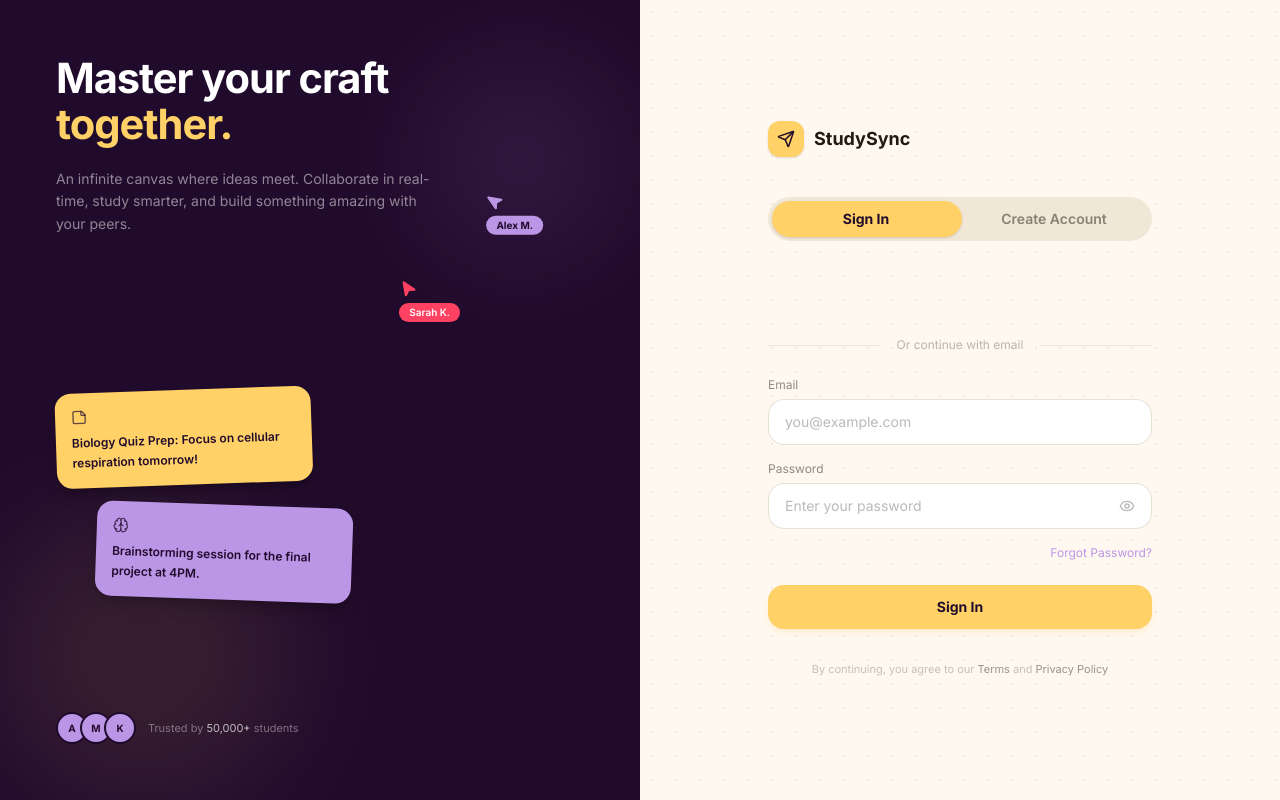
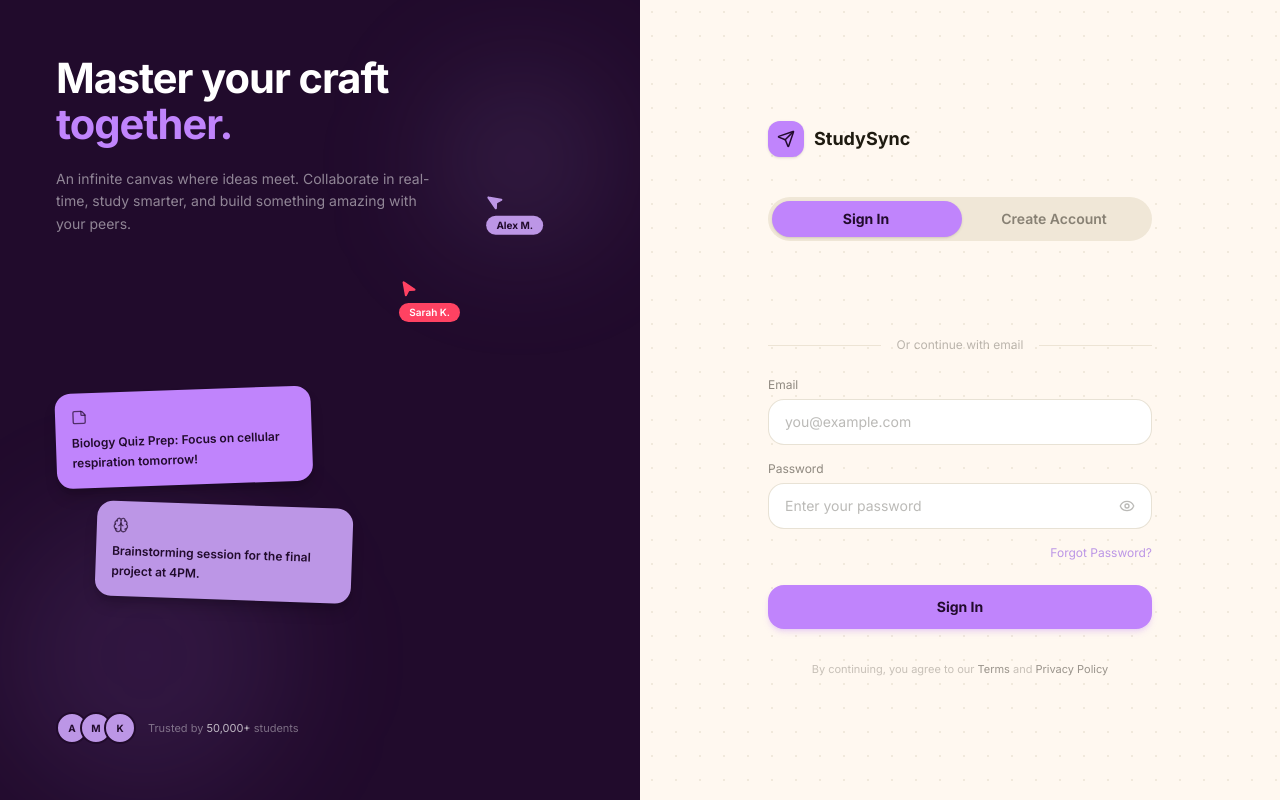
Before and after one commit to Manish546-gif/studysync, a React (Vite) app in the folder client/: page /login in a window 1280 px wide. Built offline with nearby package versions, Linux system fonts and the light colour scheme; no server answers.

Commit message:
style(auth): replace yellow elements with Electric Violet and Lavender theme

```diff
--- a/client/src/index.css
+++ b/client/src/index.css
@@ -5,15 +5,15 @@
   --color-on-surface: #1f1b11;
   --color-on-background: #1f1b11;
   --color-background: #fff8f0;
-  --color-primary: #5c2079;
-  --color-primary-container: #ffd166;
+  --color-primary: #9d4edd;
+  --color-primary-container: #c084fc;
   --color-on-primary: #ffffff;
   --color-on-primary-container: #210b2c;
   --color-on-primary-fixed: #210b2c;
   --color-on-primary-fixed-variant: #3b124d;
-  --color-primary-fixed: #ffd166;
-  --color-primary-fixed-dim: #f2c252;
-  --color-inverse-primary: #ffd166;
+  --color-primary-fixed: #e9d5ff;
+  --color-primary-fixed-dim: #c084fc;
+  --color-inverse-primary: #c084fc;
   --color-secondary: #5b588f;
   --color-secondary-container: #c4c0fe;
   --color-on-secondary: #ffffff;
@@ -63,15 +63,15 @@
   --color-on-surface: #e8e6f0;
   --color-on-background: #e8e6f0;
   --color-background: #1a1a2e;
-  --color-primary: #ffd166;
+  --color-primary: #c084fc;
   --color-primary-container: #331542;
   --color-on-primary: #210b2c;
-  --color-on-primary-container: #ffd166;
+  --color-on-primary-container: #e9d5ff;
   --color-on-primary-fixed: #210b2c;
   --color-on-primary-fixed-variant: #3b124d;
-  --color-primary-fixed: #ffd166;
-  --color-primary-fixed-dim: #f2c252;
-  --color-inverse-primary: #5c2079;
+  --color-primary-fixed: #e9d5ff;
+  --color-primary-fixed-dim: #c084fc;
+  --color-inverse-primary: #9d4edd;
   --color-secondary: #c4c0fe;
   --color-secondary-container: #434176;
   --color-on-secondary: #171448;
--- a/client/src/pages/Login.jsx
+++ b/client/src/pages/Login.jsx
@@ -57,7 +57,7 @@ export default function Login() {
         <div className="relative z-10 max-w-[28rem]">
           <h1 className="font-display text-[2.6rem] leading-[1.1] font-bold text-white tracking-tight">
             Master your craft <br />
-            <span className="text-[#FFD166]">together.</span>
+            <span className="text-[#C084FC]">together.</span>
           </h1>
           <p className="mt-5 text-sm leading-relaxed text-white/50 max-w-[24rem]">
             An infinite canvas where ideas meet. Collaborate in real-time, study
@@ -69,7 +69,7 @@ export default function Login() {
           <motion.div
             animate={{ y: [0, -6, 0] }}
             transition={{ duration: 4, repeat: Infinity, ease: 'easeInOut' }}
-            className="w-64 rounded-2xl bg-[#FFD166] p-4 shadow-lg shadow-black/20 -rotate-2"
+            className="w-64 rounded-2xl bg-[#C084FC] p-4 shadow-lg shadow-black/20 -rotate-2"
           >
             <StickyNote size={16} className="text-[#210B2C]/70 mb-2" />
             <p className="text-xs leading-relaxed font-semibold text-[#210B2C]">
@@ -122,7 +122,7 @@ export default function Login() {
           </p>
         </div>
 
-        <div className="absolute bottom-0 left-0 w-72 h-72 bg-[#FFD166]/10 rounded-full blur-3xl pointer-events-none" />
+        <div className="absolute bottom-0 left-0 w-72 h-72 bg-[#C084FC]/10 rounded-full blur-3xl pointer-events-none" />
         <div className="absolute top-20 right-10 w-40 h-40 bg-[#BC96E6]/15 rounded-full blur-3xl pointer-events-none" />
       </motion.div>
 
@@ -137,7 +137,7 @@ export default function Login() {
 
         <div className="relative z-10 w-full max-w-[24rem]">
           <div className="flex items-center gap-2.5 mb-10">
-            <div className="w-9 h-9 rounded-xl bg-[#FFD166] flex items-center justify-center shadow-sm">
+            <div className="w-9 h-9 rounded-xl bg-[#C084FC] flex items-center justify-center shadow-sm">
               <Send size={18} className="text-[#210B2C]" />
             </div>
             <span className="font-display text-lg font-bold text-on-surface">StudySync</span>
@@ -147,7 +147,7 @@ export default function Login() {
             <motion.div
               layout
               transition={{ type: 'spring', stiffness: 400, damping: 30 }}
-              className="absolute top-1 bottom-1 w-[calc(50%-2px)] rounded-full bg-[#FFD166] shadow-sm"
+              className="absolute top-1 bottom-1 w-[calc(50%-2px)] rounded-full bg-[#C084FC] shadow-sm"
               style={{ left: isLogin ? '4px' : 'calc(50% + 0px)' }}
             />
             {['Sign In', 'Create Account'].map((tab, i) => (
@@ -216,7 +216,7 @@ export default function Login() {
               {!isLogin && (
                 <motion.div variants={fieldVariants}>
                   <label className="block text-xs font-medium text-on-surface/50 mb-1.5">Full Name</label>
-                  <div className="flex items-center rounded-2xl border border-outline-variant/50 bg-surface-container-lowest px-4 py-3 transition-all focus-within:border-[#FFD166] focus-within:shadow-[0_0_0_3px_rgba(255,209,102,0.25)]">
+                  <div className="flex items-center rounded-2xl border border-outline-variant/50 bg-surface-container-lowest px-4 py-3 transition-all focus-within:border-[#C084FC] focus-within:shadow-[0_0_0_3px_rgba(192,132,252,0.25)]">
                     <input
                       type="text"
                       value={name}
@@ -230,7 +230,7 @@ export default function Login() {
 
               <motion.div variants={fieldVariants}>
                 <label className="block text-xs font-medium text-on-surface/50 mb-1.5">Email</label>
-                <div className="flex items-center rounded-2xl border border-outline-variant/50 bg-surface-container-lowest px-4 py-3 transition-all focus-within:border-[#FFD166] focus-within:shadow-[0_0_0_3px_rgba(255,209,102,0.25)]">
+                <div className="flex items-center rounded-2xl border border-outline-variant/50 bg-surface-container-lowest px-4 py-3 transition-all focus-within:border-[#C084FC] focus-within:shadow-[0_0_0_3px_rgba(192,132,252,0.25)]">
                   <input
                     type="email"
                     value={email}
@@ -243,7 +243,7 @@ export default function Login() {
 
               <motion.div variants={fieldVariants}>
                 <label className="block text-xs font-medium text-on-surface/50 mb-1.5">Password</label>
-                <div className="flex items-center rounded-2xl border border-outline-variant/50 bg-surface-container-lowest px-4 py-3 transition-all focus-within:border-[#FFD166] focus-within:shadow-[0_0_0_3px_rgba(255,209,102,0.25)]">
+                <div className="flex items-center rounded-2xl border border-outline-variant/50 bg-surface-container-lowest px-4 py-3 transition-all focus-within:border-[#C084FC] focus-within:shadow-[0_0_0_3px_rgba(192,132,252,0.25)]">
                   <input
                     type={showPw ? 'text' : 'password'}
                     value={password}
@@ -263,7 +263,7 @@ export default function Login() {
 
               {isLogin && (
                 <motion.div variants={fieldVariants} className="flex justify-end">
-                  <span className="text-xs font-medium text-[#BC96E6] hover:text-[#a87ed4] hover:underline cursor-pointer">
+                  <span className="text-xs font-medium text-[#BC96E6] hover:text-[#c084fc] hover:underline cursor-pointer">
                     Forgot Password?
                   </span>
                 </motion.div>
@@ -275,7 +275,7 @@ export default function Login() {
                   disabled={submitting}
                   whileHover={{ scale: 1.005 }}
                   whileTap={{ scale: 0.985 }}
-                  className="w-full py-3 rounded-2xl bg-[#FFD166] text-[#210B2C] text-sm font-bold overflow-hidden shadow-md shadow-[#FFD166]/20 hover:bg-[#ffe085] transition-all flex items-center justify-center gap-2 disabled:opacity-60"
+                  className="w-full py-3 rounded-2xl bg-[#C084FC] text-[#210B2C] text-sm font-bold overflow-hidden shadow-md shadow-[#C084FC]/25 hover:bg-[#d8b4fe] transition-all flex items-center justify-center gap-2 disabled:opacity-60"
                 >
                   {submitting ? <Loader2 size={16} className="animate-spin" /> : null}
                   {isLogin ? 'Sign In' : 'Create Account'}
```
